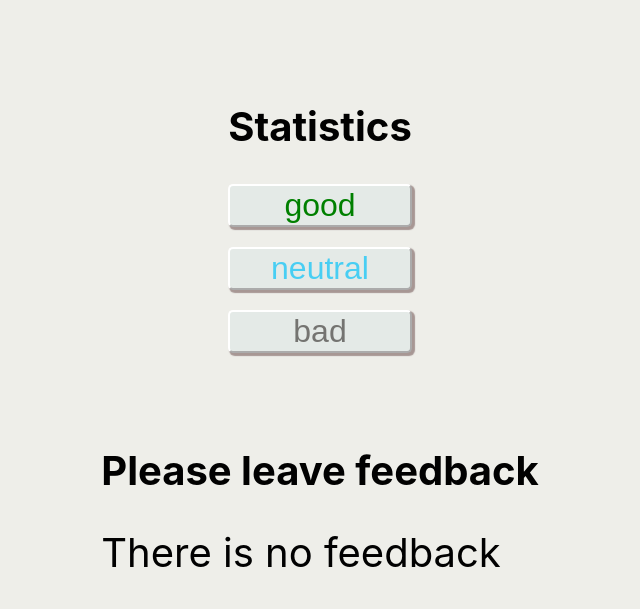
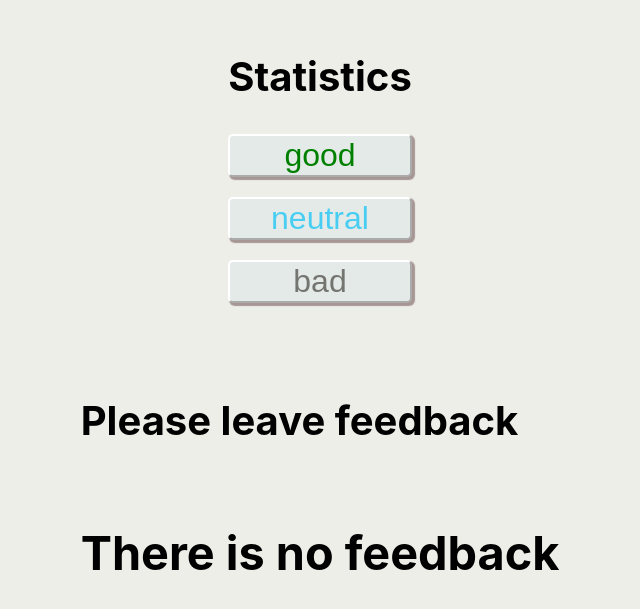
Before and after one commit to Westtochka/goit-react-hw-02-feedback, a React (Create React App) app: page / in a window 1280 px wide. Shown: the part 127-736 px from the top of the page, without its empty margins (320-960 px from the left). Built offline with nearby package versions, Linux system fonts and the light colour scheme.

Commit message:
add proptypes

```diff
--- a/src/App/App.jsx
+++ b/src/App/App.jsx
@@ -86,7 +86,9 @@ render() {
        bad={this.state.bad}
        total={total}
        positivePercentage={positivePercentage}
-     />): "There is no feedback" }
+     />):  <h3 style={{
+      color: '#e01b1b,'
+    }}>There is no feedback</h3> }
      </Section>
 </div>
   );
--- a/src/components/FeedbackOptions/FeedbackOptions.jsx
+++ b/src/components/FeedbackOptions/FeedbackOptions.jsx
@@ -1,4 +1,5 @@
 import { Button } from "./FeedbackOptions.styled";
+import PropTypes from 'prop-types'
 
 const FeedbackOptions = ({ options, onLeaveFeedback }) => {
   const { onGood, onNeutral, onBad } = onLeaveFeedback;
@@ -27,3 +28,12 @@ const FeedbackOptions = ({ options, onLeaveFeedback }) => {
 };
 
 export default FeedbackOptions;
+
+FeedbackOptions.propTypes = {
+  options: PropTypes.arrayOf(PropTypes.string).isRequired,
+  onLeaveFeedback: PropTypes.shape({
+    onGood: PropTypes.func.isRequired,
+    onNeutral: PropTypes.func.isRequired,
+    onBad: PropTypes.func.isRequired,
+  }).isRequired,
+};
--- a/src/components/Section/Section.styled.jsx
+++ b/src/components/Section/Section.styled.jsx
@@ -10,3 +10,7 @@ display:flex;
 flex-direction:column;
 padding:20px 20px;
 `
+
+export const H3=styled.h3`
+color:#a20e0e;
+`
--- a/src/index.css
+++ b/src/index.css
@@ -1,4 +1,4 @@
-@import-normalize; /* bring in normalize.css styles */
+/* @import-normalize; bring in normalize.css styles */
 
 body {
   margin: 0;
```
Also changed, not shown: src/components/Section/Section.jsx (+7 -0 lines), src/components/Statistics/Statistics.jsx (+10 -0 lines).
